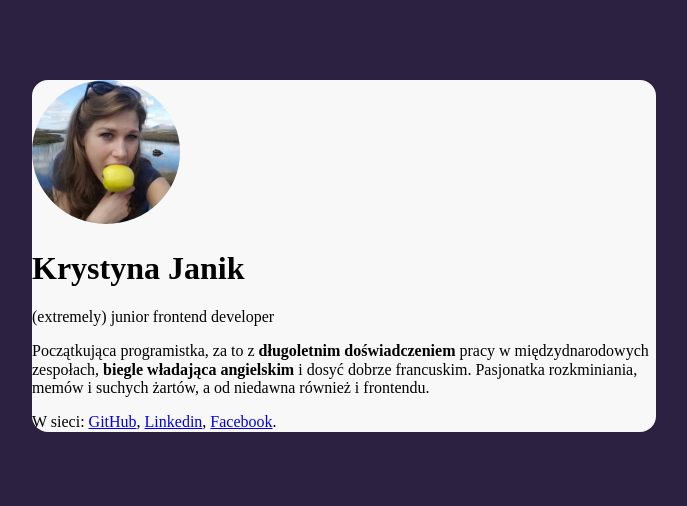
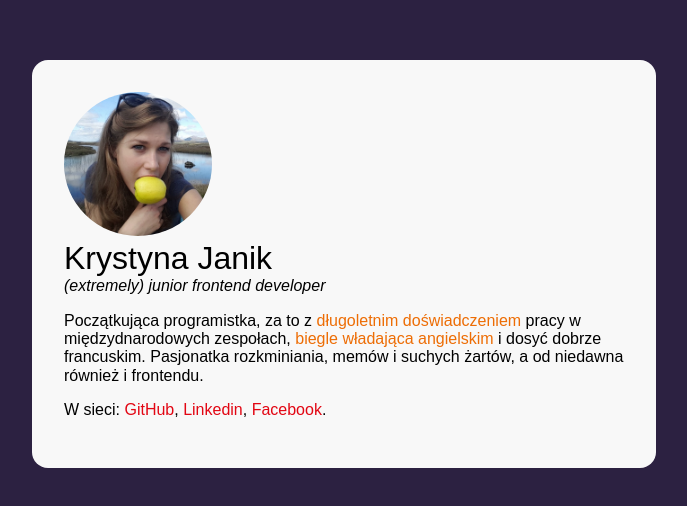
Before and after one commit to krysiajanik/business-card, a plain HTML site: page index.html in a window 1280 px wide. Shown: the part 136-642 px from the top of the page, without its empty margins (296-983 px from the left). Drawn offline with Linux system fonts and the light colour scheme.

Commit message:
text formatting

```diff
--- a/index.html
+++ b/index.html
@@ -1,5 +1,6 @@
 <!DOCTYPE html>
 <html lang="pl">
+
 <head>
     <meta charset="UTF-8" />
     <meta name="viewport" content="width=device-width, initial-scale=1.0" />
@@ -7,6 +8,7 @@
     <link href="style.css" rel="stylesheet" type="text/css" />
     <link href="normalize.css" rel="stylesheet" type="text/css" />
 </head>
+
 <body>
     <main>
         <article class="person">
@@ -29,11 +31,12 @@
                 od niedawna również i frontendu.
             </p>
             <p class="person__description">
-          W sieci: <a href="https://github.com/krysiajanik">GitHub</a>,
-          <a href="https://www.linkedin.com/in/krystyna-janik-02aa8060"
-            >Linkedin</a>, <a href="https://www.facebook.com/krysia.janik/">Facebook</a>.
+                W sieci: <a href="https://github.com/krysiajanik" class="person__link">GitHub</a>, <a
+                    href="https://www.linkedin.com/in/krystyna-janik-02aa8060" class="person__link">Linkedin</a>, <a
+                    href="https://www.facebook.com/krysia.janik/" class="person__link">Facebook</a>.
             </p>
         </article>
     </main>
 </body>
+
 </html>
--- a/style.css
+++ b/style.css
@@ -2,24 +2,58 @@ html {
     box-sizing: border-box;
 }
 
-*, *:before, *:after {
+*,
+*:before,
+*:after {
     box-sizing: inherit;
 }
 body {
-     background-color: #2C2141;
+    background-color: #2c2141;
     min-height: 100vh;
     display: flex;
     align-items: center;
     justify-content: center;
+    font-family: Arial, Helvetica, sans-serif;
+    font-size: 16px;
+    font-weight: normal;
 }
+
+.highlight {
+    font-weight: normal;
+    color: #ED6D05;
+}
+
 .person {
-    background-color: #F8F8F8;
+    background-color: #f8f8f8;
     border-radius: 16px;
     max-width: 624px;
+    margin: 16px;
+    padding: 32px;
+}
 
+.person__desription {
+    line-height: 22px;
+}
+
+.person__info {
+}
+
+.person__link {
+    text-decoration: none;
+    color: #E20613;
+}
+
+.person__name {
+    font-weight: normal;
+    margin: 0;
 }
 
 .person__photo {
     max-width: 148px;
     border-radius: 50%;
 }
+
+.person__title {
+    font-style: italic;
+    margin: 0;
+}
```
Lines whose indentation alone changed are shown as unchanged.
